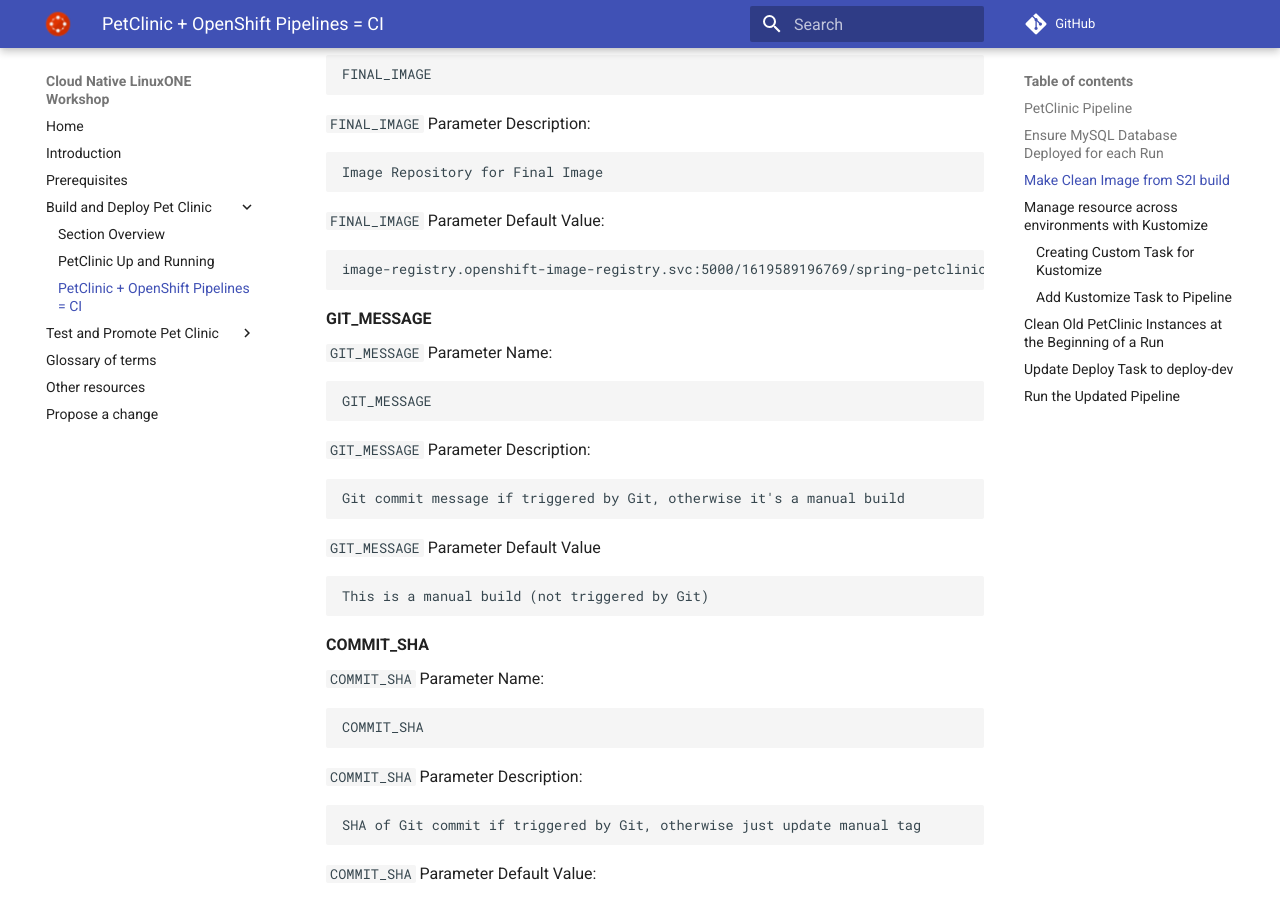
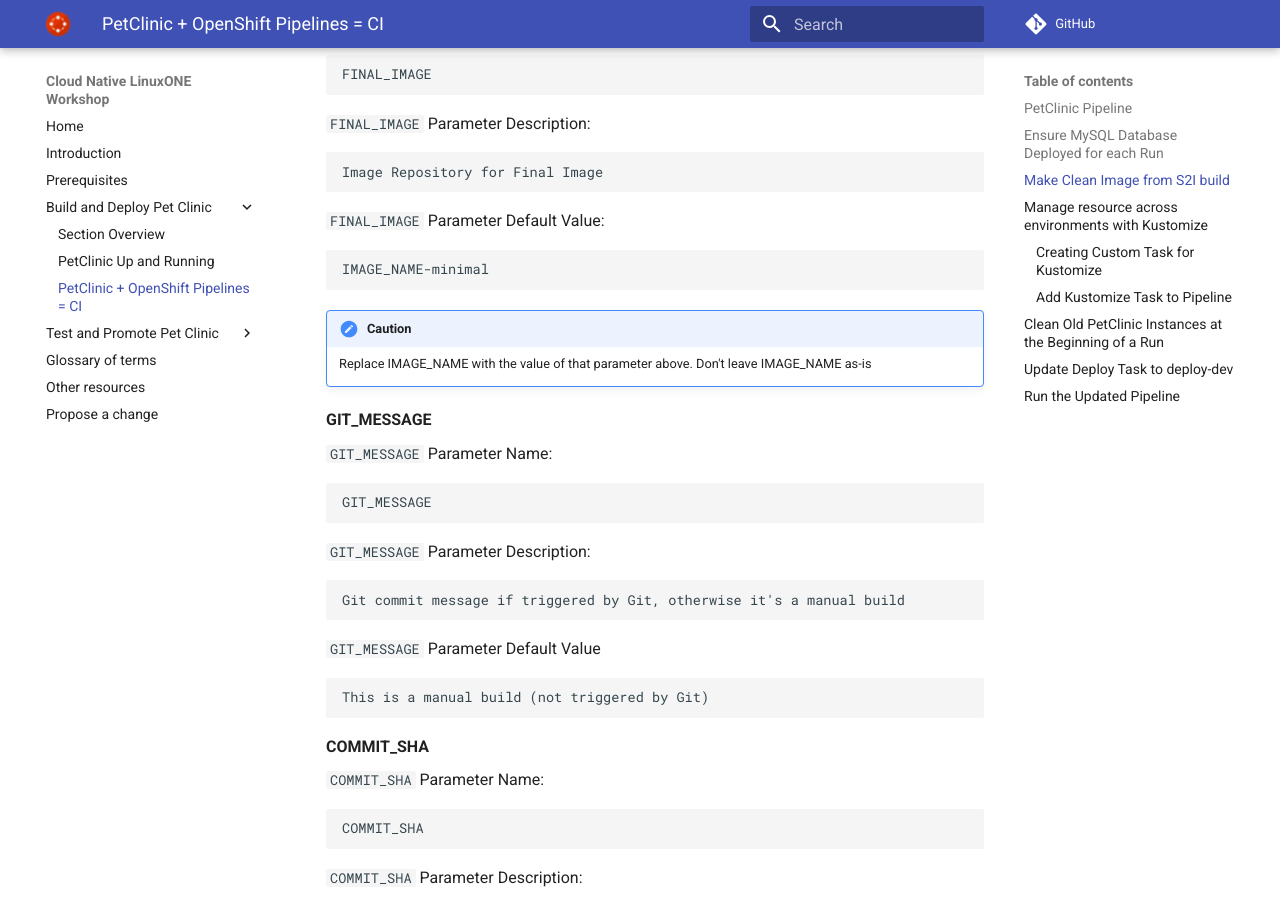
Before and after one commit to ibm-wsc/cloud-native-linuxone, an MkDocs documentation site: the page built from docs/build-and-deploy/pipeline.md, in a window 1280 px wide and 900 px high, scrolled down 7216 px. Built offline with MkDocs 1.6.1 and Material for MkDocs 9.7.7, drawn with Linux system fonts in a browser that asks for light colours; emoji names are drawn with the system emoji font; comment, search, counter and statistics services are not loaded.

Commit message:
Take out project specific value

````diff
--- a/docs/build-and-deploy/pipeline.md
+++ b/docs/build-and-deploy/pipeline.md
@@ -127,8 +127,11 @@
     ```
     `FINAL_IMAGE` Parameter Default Value:
     ```
-    image-registry.openshift-image-registry.svc:5000/1619589196769/spring-petclinic-git-minimal
+    IMAGE_NAME-minimal
     ```
+
+    !!! caution
+        Replace IMAGE_NAME with the value of that parameter above. Don't leave IMAGE_NAME as-is
 
     **GIT_MESSAGE**
 
````
